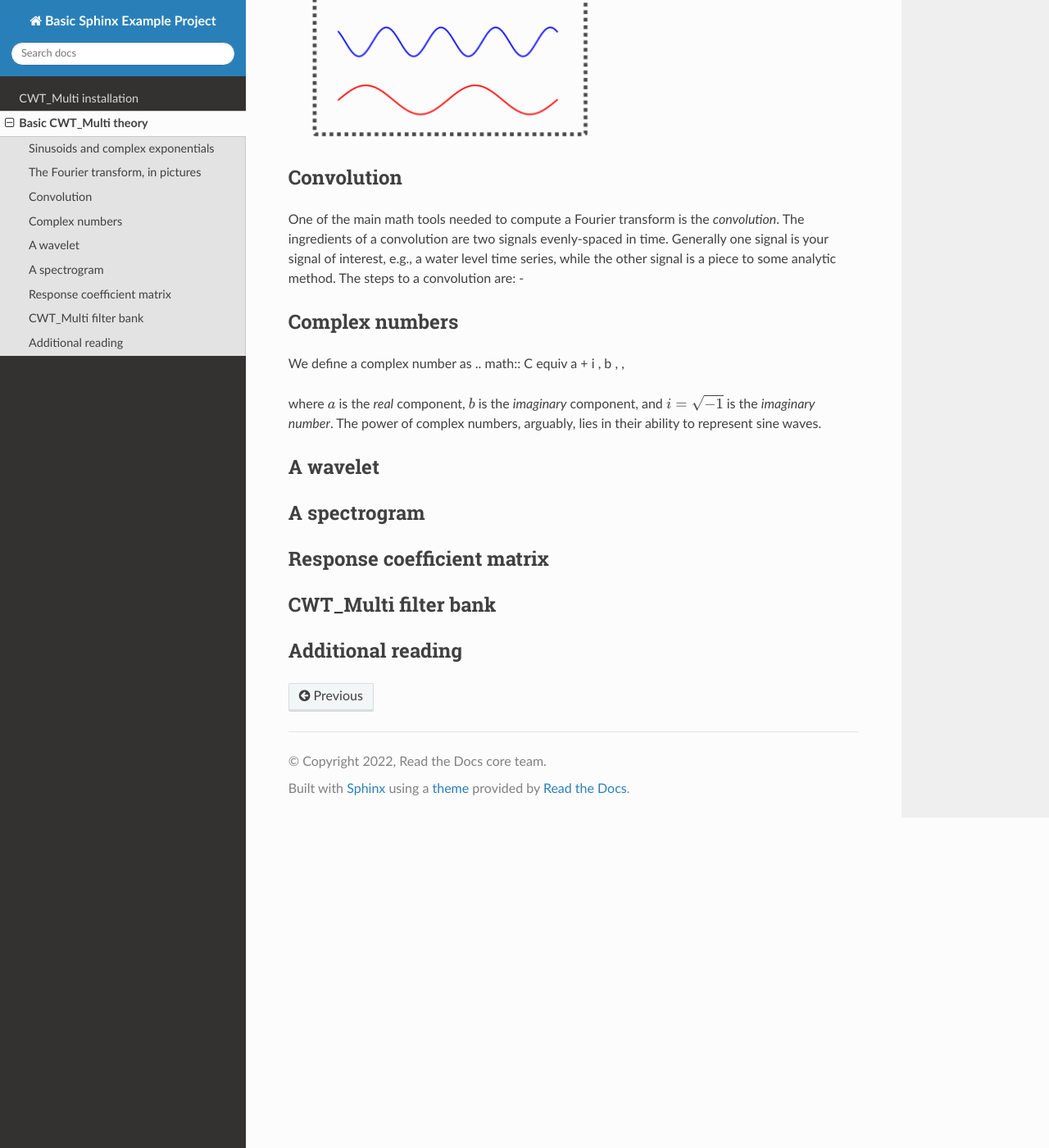
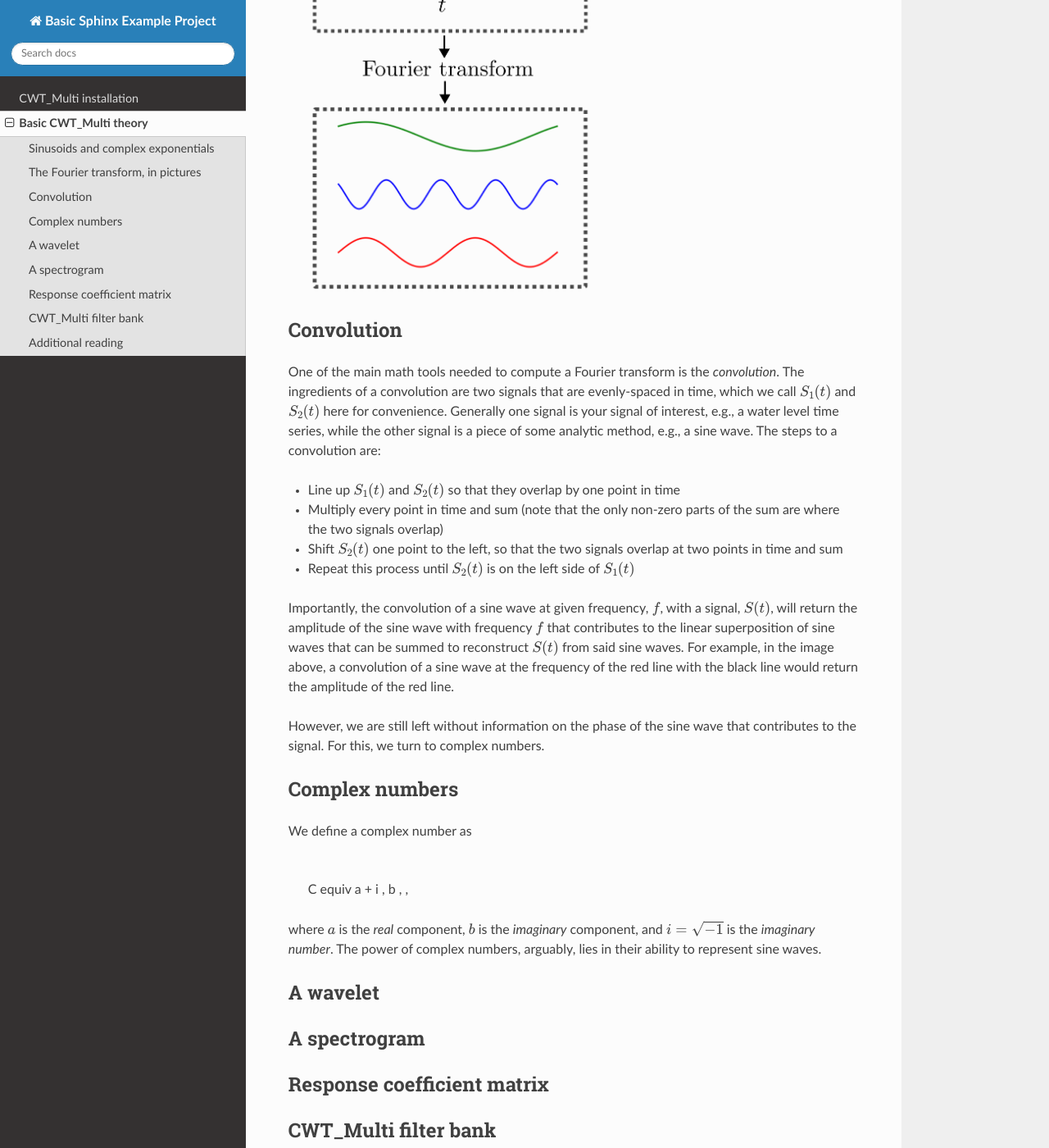
Before and after one commit to mjclobo/CWT_Multi, a Sphinx documentation site: the page built from docs/maths.rst, in a window 1280 px wide and 1400 px high, scrolled down 1149 px. Shown: the whole window at 82% size. Built offline with Sphinx 7.4.7 and the Read the Docs theme 3.1.0, drawn with Linux system fonts in a browser that asks for light colours; pages that are not in the unit, such as notebooks, are missing from menus; some of the changed text lies outside the part shown.

Commit message:
finished with maths.rst for night; moving onto an example

```diff
--- a/docs/maths.rst
+++ b/docs/maths.rst
@@ -21,10 +21,12 @@ to them.
 Sinusoids and complex exponentials
 ~~~~~~~~~~~~~~~~~~~~~~~~~
 A *sine wave* is a signal that takes the form
-.. math::
-s(t) = A \mathrm{sin} ( \omega t + \phi ) \, ,
+
+   .. math::
+    s(t) = A \mathrm{sin} ( \omega t + \phi ) \, ,
 
 where
+
 - :math:`A` is the *amplitude* of the wave with the units of your signal (e.g., meters for water level data)
 - :math:`\omega = 2 \pi f` is the *angular frequency* with units rad/s
 - :math:`f` is the *frequency* with units of cycles/s, i.e., Hz
@@ -43,34 +45,57 @@ waves.
 In particular, a Fourier transform routine will provide the user
 with the amplitude, frequency and phase offset for each sine wave
 that contributes to the original signal.
+Though there are many technical aspects to both the mathematics
+and the practical application of Fourier transforms, the information
+presented so far is sufficient for our purposes.
+
 
 .. image:: /images/FT_drawing.png
    :width: 300pt
+
+
 
 Convolution
 ~~~~~~~~~~~~~~~~~~~~~~~~~
 One of the main math tools needed to compute a Fourier transform
 is the *convolution*.
-The ingredients of a convolution are two signals evenly-spaced
-in time.
+The ingredients of a convolution are two signals that are evenly-spaced
+in time, which we call :math:`S_{1}(t)` and
+:math:`S_{2}(t)` here for convenience.
 Generally one signal is your signal of interest, e.g., a water level time series,
-while the other signal is a piece to some analytic method.
+while the other signal is a piece of some analytic method, e.g., a sine wave.
 The steps to a convolution are:
--
+
+- Line up :math:`S_{1}(t)` and :math:`S_{2}(t)` so that they overlap
+  by one point in time
+- Multiply every point in time and sum (note that the only non-zero parts
+  of the sum are where the two signals overlap)
+- Shift :math:`S_{2}(t)` one point to the left, so that the two signals
+  overlap at two points in time and sum
+- Repeat this process until :math:`S_{2}(t)` is on the left side
+  of :math:`S_{1}(t)`
 
 
+Importantly, the convolution of a sine wave at given frequency, :math:`f`,
+with a signal, :math:`S(t)`, will return the amplitude of the sine wave
+with frequency :math:`f` that contributes to the linear superposition of
+sine waves that can be summed to reconstruct :math:`S(t)` from said sine waves.
+For example, in the image above, a convolution of a sine wave at the frequency of the
+red line with the black line would return the amplitude of the red line.
 
 
-
-
+However, we are still left without information on the phase of the sine wave that
+contributes to the signal.
+For this, we turn to complex numbers.
 
 
 
 Complex numbers
 ~~~~~~~~~~~~~~~~~~~~~~~~~
 We define a complex number as
-.. math::
-C \equiv a + i \, b \, ,
+
+   .. math::
+   C \equiv a + i \, b \, ,
 
 where :math:`a` is the *real* component,
 :math:`b` is the *imaginary* component,
```
Also changed, not shown: docs/CWT_ex.rst (added, +24 -0 lines), 2 other files.
